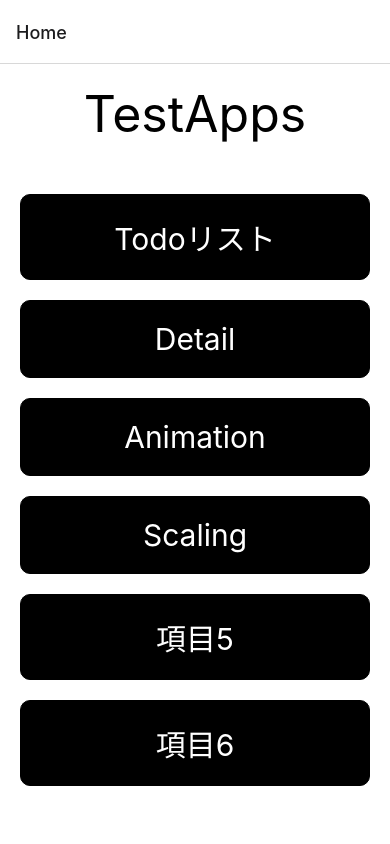
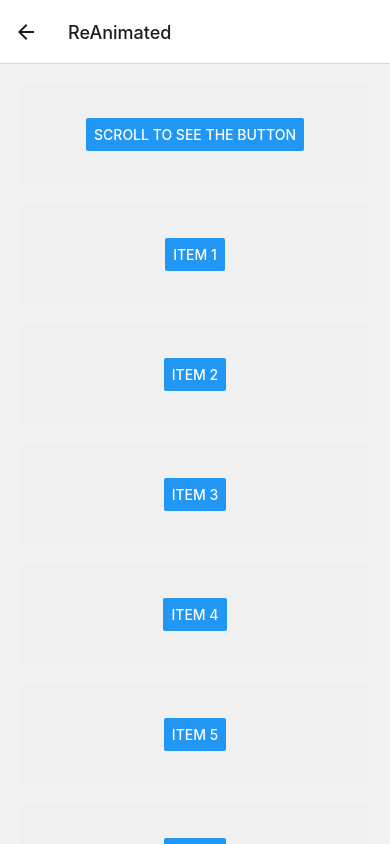
Before and after one commit to domekenshi/TestApps, a React Native app: screen /ReAnimated in a window 390 px wide. Shown: the top 844 px of the page. Built offline with nearby package versions, Linux system fonts and the light colour scheme.

Commit message:
スクロールイベント

```diff
--- a/App.tsx
+++ b/App.tsx
@@ -13,6 +13,7 @@ import Todo from './src/pages/Todo';
 import Animation from './src/pages/Animations/Animation';
 import Scaling from './src/pages/Scaling';
 import Detail from './src/pages/detail';
+import ReAnimated from './src/pages/ReAnimated/ReAnimated';
 
 const Stack = createStackNavigator<RootStackParamList>();
 function App() {
@@ -24,6 +25,7 @@ function App() {
         <Stack.Screen name="Detail" component={Detail} />
         <Stack.Screen name="Animation" component={Animation} />
         <Stack.Screen name="Scaling" component={Scaling} />
+        <Stack.Screen name="ReAnimated" component={ReAnimated} />
       </Stack.Navigator>
     </NavigationContainer>
   );
--- a/json/Item.json
+++ b/json/Item.json
@@ -29,8 +29,8 @@
     "subItem": []
   },
   {
-    "name": "項目5",
-    "root": "Detail",
+    "name": "ReAnimated",
+    "root": "ReAnimated",
     "subItem": []
   },
   {
--- /dev/null
+++ b/src/pages/ReAnimated/ReAnimated.js
@@ -0,0 +1,74 @@
+import React, {useRef} from 'react';
+import {View, ScrollView, Animated, Button, StyleSheet} from 'react-native';
+
+const ReAnimated = () => {
+  const fadeAnim = useRef(new Animated.Value(0)).current; // 初期値を0（透明）に設定
+
+  const handleScroll = event => {
+    const scrollY = event.nativeEvent.contentOffset.y;
+
+    // スクロール位置に応じてアニメーションの値を変更
+    const opacity = scrollY > 100 ? 1 : scrollY / 100; // 100px以上スクロールしたら表示
+
+    Animated.timing(fadeAnim, {
+      toValue: opacity,
+      duration: 300,
+      useNativeDriver: true,
+    }).start();
+  };
+
+  return (
+    <View style={styles.container}>
+      <ScrollView
+        style={styles.scrollView}
+        onScroll={handleScroll}
+        scrollEventThrottle={16} // スクロールイベントのサンプリング頻度
+      >
+        <View style={styles.content}>
+          {/* コンテンツを追加 */}
+          <View style={styles.box}>
+            <Button title="Scroll to see the button" onPress={() => {}} />
+          </View>
+          {/* その他のコンテンツ */}
+          {Array.from({length: 30}).map((_, index) => (
+            <View key={index} style={styles.box}>
+              <Button title={`Item ${index + 1}`} onPress={() => {}} />
+            </View>
+          ))}
+        </View>
+      </ScrollView>
+
+      {/* アニメーションされたボタン */}
+      <Animated.View style={[styles.fadingButton, {opacity: fadeAnim}]}>
+        <Button title="Action" onPress={() => alert('Button Pressed!')} />
+      </Animated.View>
+    </View>
+  );
+};
+
+const styles = StyleSheet.create({
+  container: {
+    flex: 1,
+  },
+  scrollView: {
+    flex: 1,
+  },
+  content: {
+    padding: 20,
+  },
+  box: {
+    height: 100,
+    marginBottom: 20,
+    justifyContent: 'center',
+    alignItems: 'center',
+    backgroundColor: '#f0f0f0',
+  },
+  fadingButton: {
+    position: 'absolute',
+    bottom: 50,
+    right: 20,
+    width: 100,
+  },
+});
+
+export default ReAnimated;
--- a/src/types/RootStackParamList.tsx
+++ b/src/types/RootStackParamList.tsx
@@ -9,4 +9,5 @@ export type RootStackParamList = {
   Detail: {subItem: SubItemType | null}; // 詳細画面にはitemIdとotherParamが必要
   Animation: {subItem: SubItemType | null}; // 詳細画面にはitemIdとotherParamが必要
   Scaling: {subItem: SubItemType | null}; // 詳細画面にはitemIdとotherParamが必要
+  ReAnimated: {subItem: SubItemType | null}; // 詳細画面にはitemIdとotherParamが必要
 };
```
